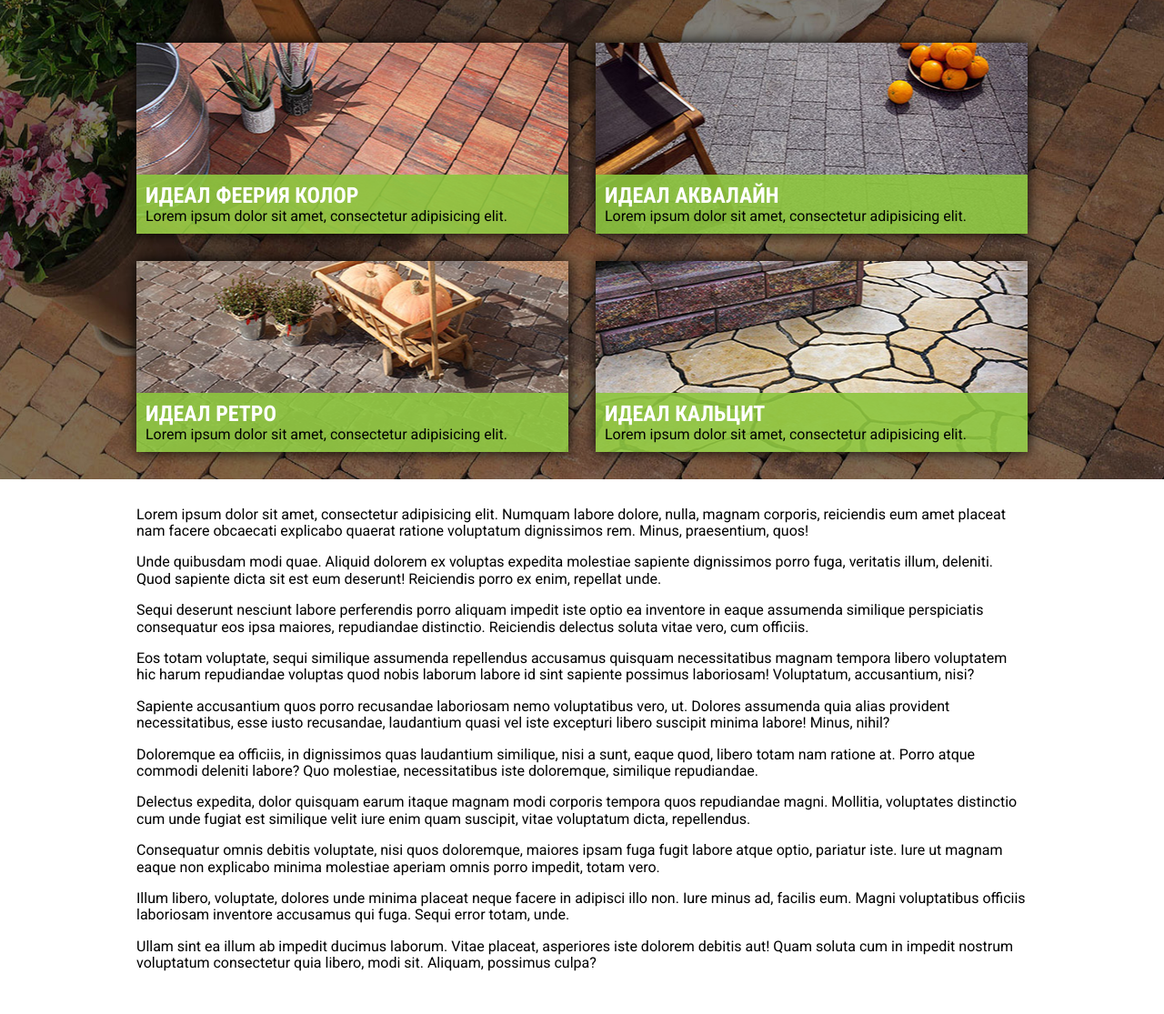
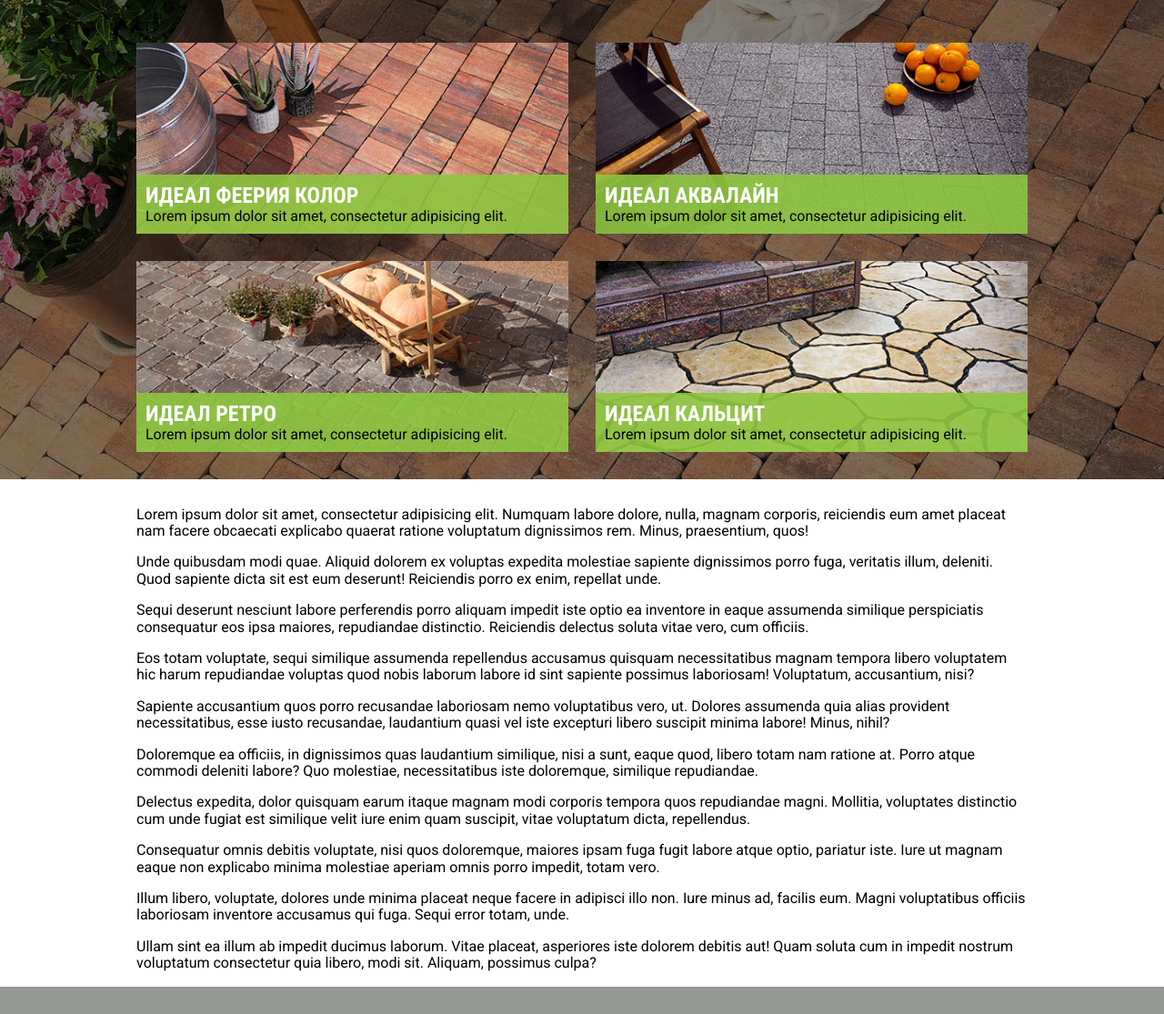
Before and after one commit to smomel/minsk.bruk, a website: page src/index.html in a window 1280 px wide. Shown: the part 242-1357 px from the top of the page at 91% size. Before the commit the page ends 1327 px from the top, so only its background shows below. Drawn offline with Linux system fonts and the light colour scheme.

Commit message:
Занимался всякой фигней: поиск ошибки в файле Гранта, настройка Автопрефиксера и проч.

```diff
--- a/package.json
+++ b/package.json
@@ -4,6 +4,7 @@
   "description": "Description project",
   "devDependencies": {
     "grunt": "^1.0.1",
+    "grunt-autoprefixer": "^3.0.4",
     "grunt-concurrent": "^2.3.1",
     "grunt-contrib-clean": "^1.0.0",
     "grunt-contrib-concat": "^1.0.1",
@@ -18,7 +19,6 @@
   },
   "dependencies": {
     "jshint-stylish": "^2.2.1",
-    "normalize-scss": "^6.0.0",
     "time-grunt": "^1.4.0"
   }
 }
--- a/src/index.html
+++ b/src/index.html
@@ -1,5 +1,5 @@
 <!DOCTYPE html>
-<html lang="ru">
+<html lang="ru-BY">
 
 <head>
 	<meta charset="UTF-8">
@@ -36,13 +36,13 @@
 	<div class="top-section">
 		<!--<div class="main-slider">
 			<img src="images/slider/slide04.jpg" alt="">
-			<!--<ul class="bxslider">
+			<ul class="bxslider">
                 <li><img src="images/slider/slide01.jpg" alt=""></li>
                 <li><img src="images/slider/slide02.jpg" alt=""></li>
                 <li><img src="images/slider/slide03.jpg" alt=""></li>
                 <li><img src="images/slider/slide04.jpg" alt=""></li>
-            </ul>-->
-		<!--</div>-->
+            </ul>
+		</div>-->
 
 		<div class="category-card">
 			<h1>Польская тротуарная плитка SUPERBET в Минске</h1>
@@ -88,6 +88,12 @@
 		</div>
 	</main>
 
+	<footer>
+		<div class="container">
+
+		</div>
+	</footer>
+
 	<script defer src="js/libs/jquery-2.x.min.js"></script>
 	<!--<script defer src="js/libs/jquery.bxslider.min.js"></script>-->
 
--- a/src/scss/_variables.scss
+++ b/src/scss/_variables.scss
@@ -6,6 +6,7 @@ $titleFont: $fontfamily;
 
 $viewport: 980px;
 $primaryColor: rgb(141, 198, 63);
+$bgColor: rgb(45,51,43);
 $acolor: $primaryColor;
 
 $animationDelay: 0.25s;
--- a/src/scss/custom.scss
+++ b/src/scss/custom.scss
@@ -9,7 +9,7 @@ body {
 
 .container {
     width: $viewport;
-    display: block;
+	display: block;
     margin: 0 auto;
 }
 
@@ -25,10 +25,16 @@ p {
     margin-bottom: 1rem;
 }
 
+h1, h2, h3, h4, h5, h6 {
+	font-family: $titleFont;
+}
+
 main {
     padding-top: 30px;
 }
 
-h1, h2, h3, h4, h5, h6 {
-	font-family: $titleFont;
+footer {
+	padding: 15px 0;
+	background-color: rgba($bgColor, 0.5);
+	color: #fff;
 }
--- a/src/scss/head.scss
+++ b/src/scss/head.scss
@@ -51,7 +51,7 @@ header {
     .navbar {
 	    float: left;
         width: 65%;
-        background-color: rgb(45,51,43);
+        background-color: $bgColor;
         text-align: center;
 
         .menu {
@@ -84,7 +84,7 @@ header {
 .top-section {
     position: relative;
     z-index: 10;
-	background-image: url(../images/slider/slide04.jpg);
+	background-image: url(../images/bg-top.jpg);
 	background-repeat: no-repeat;
 	background-position: top center;
 	background-size: cover;
@@ -129,10 +129,10 @@ header {
             width: ($viewport/2)-$cardMargin;
             float: left;
             height: 210px;
-            box-shadow: 0 0 15px #000;
+            //box-shadow: 0 0 10px #000;
             background-repeat: no-repeat;
             background-position: center;
-            background-size: inherit;
+            background-size: cover;
             position: relative;
             z-index: 10;
 
```
Also changed, not shown: src/css/custom.css, src/css/head.css, src/css/media.css, src/images/bg-top.jpg (added), 6 other files.
